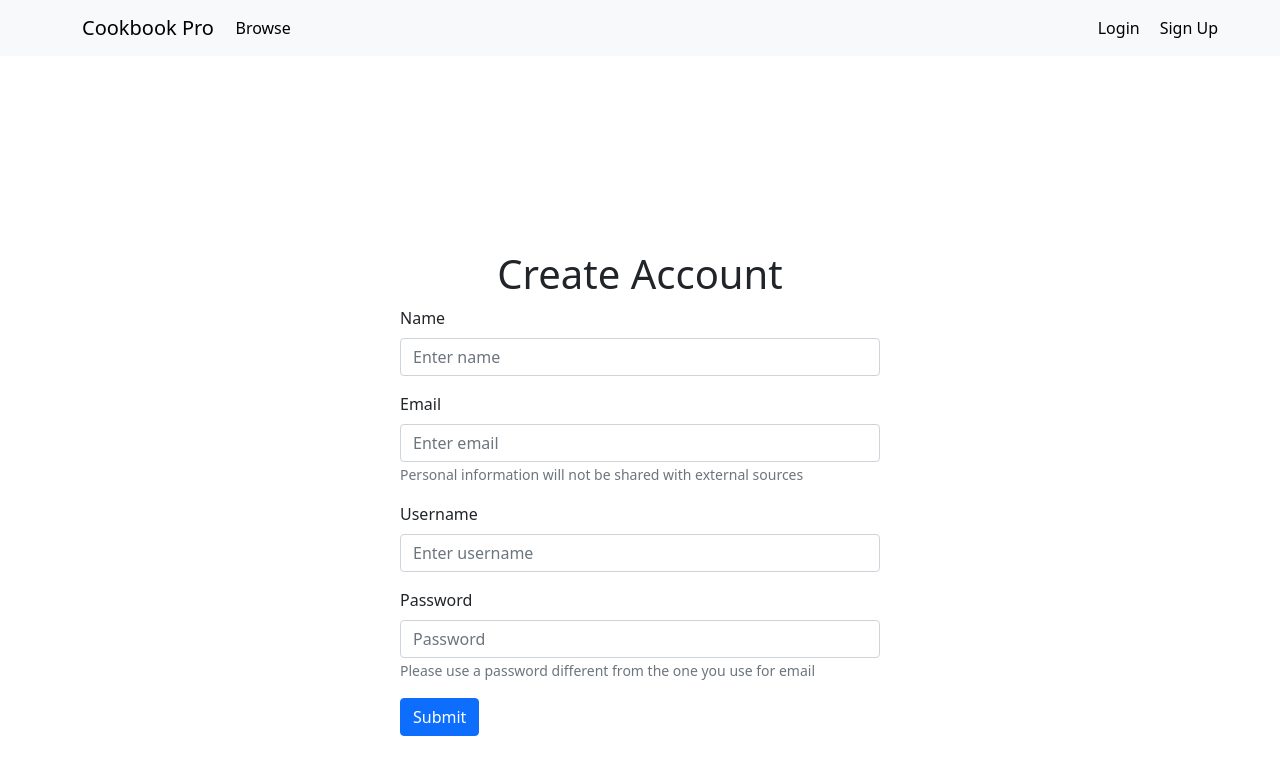
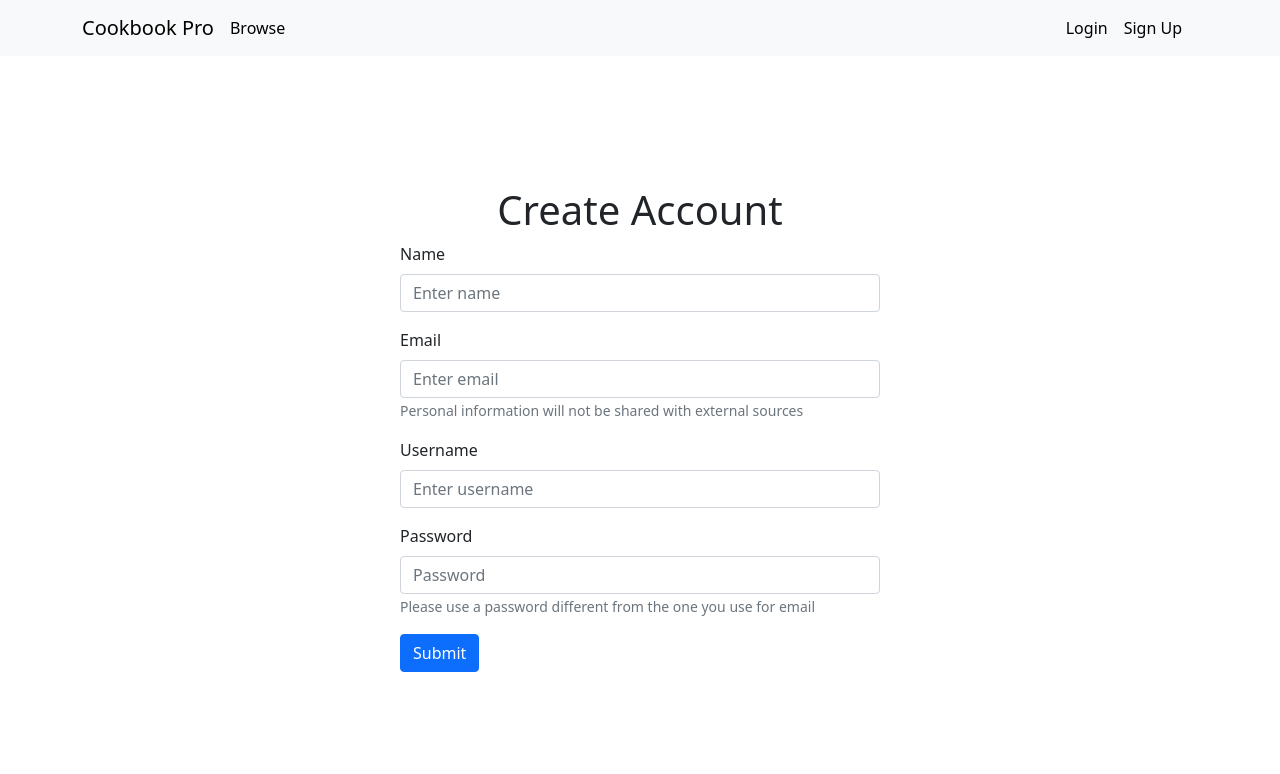
Before and after one commit to joshuaxiao13/Cookbook-Pro, a React (Create React App) app in the folder client/: page /#/signup in a window 1280 px wide. Shown: the top 774 px of the page. Built offline with nearby package versions, Linux system fonts and the light colour scheme.

Commit message:
fixed navbar collapse functionality, removed console logs from server, edited styling

```diff
--- a/client/src/Browse.js
+++ b/client/src/Browse.js
@@ -23,7 +23,7 @@ const Browse = () => {
 
   if (loading) {
     return (
-      <div style={{ display: 'flex', justifyContent: 'center', margin: '20%' }}>
+      <div style={{ display: 'flex', justifyContent: 'center', margin: '15%' }}>
         <h1>Loading...</h1>
       </div>
     );
--- a/client/src/Cookbook.js
+++ b/client/src/Cookbook.js
@@ -28,7 +28,7 @@ const Cookbook = ({ user }) => {
 
   if (loading) {
     return (
-      <div style={{ display: 'flex', justifyContent: 'center', margin: '20%' }}>
+      <div style={{ display: 'flex', justifyContent: 'center', margin: '15%' }}>
         <h1>Loading...</h1>
       </div>
     );
--- a/client/src/Login.js
+++ b/client/src/Login.js
@@ -31,11 +31,12 @@ const Login = ({ login }) => {
   return (
     <div
       style={{
-        padding: '15rem',
+        margin: 'auto',
         display: 'flex',
         flexDirection: 'column',
         alignItems: 'center',
         justifyContent: 'center',
+        marginTop: '10%',
       }}
     >
       <h1>Login</h1>
--- a/client/src/Navbar.js
+++ b/client/src/Navbar.js
@@ -18,15 +18,10 @@ const MyNavbar = ({ user, logout }) => {
               Cookbook Pro
             </Link>
           </Navbar.Brand>
+          <Navbar.Toggle aria-controls='basic-navbar-nav' />
           <Navbar.Collapse id='responsive-navbar-nav'>
             <Nav className='me-auto'>
-              <div
-                style={{
-                  minWidth: '120%',
-                  display: 'flex',
-                  justifyContent: 'space-around',
-                }}
-              >
+              <div>
                 <Link
                   to='/browse'
                   style={{ textDecoration: 'none', color: 'black' }}
@@ -43,7 +38,7 @@ const MyNavbar = ({ user, logout }) => {
                 )}
               </div>
             </Nav>
-            <Nav>
+            <Nav className='justify-content-end flex-grow-1 pe-3'>
               {user !== null ? (
                 <NavDropdown title={user.username} id='collasible-nav-dropdown'>
                   <NavDropdown.Item
@@ -55,25 +50,19 @@ const MyNavbar = ({ user, logout }) => {
                   </NavDropdown.Item>
                 </NavDropdown>
               ) : (
-                <Nav>
-                  <div
-                    style={{
-                      display: 'flex',
-                      justifyContent: 'space-between',
-                      minWidth: '120%',
-                    }}
-                  >
+                <>
+                  <Nav className='justify-content-end flex-grow-1 pe-3'>
                     <Link
                       to='login'
                       style={{
-                        marginRight: '5%',
                         textDecoration: 'none',
                         color: 'black',
                       }}
                     >
                       Login
                     </Link>
-                    <br />
+                  </Nav>
+                  <Nav>
                     <Link
                       to='signup'
                       style={{
@@ -83,8 +72,8 @@ const MyNavbar = ({ user, logout }) => {
                     >
                       Sign Up
                     </Link>
-                  </div>
-                </Nav>
+                  </Nav>
+                </>
               )}
             </Nav>
           </Navbar.Collapse>
--- a/client/src/Signup.js
+++ b/client/src/Signup.js
@@ -38,11 +38,12 @@ const Signup = ({ login }) => {
   return (
     <div
       style={{
-        padding: '12rem',
+        margin: 'auto',
         display: 'flex',
         flexDirection: 'column',
         alignItems: 'center',
         justifyContent: 'center',
+        marginTop: '10%',
       }}
     >
       <h1>Create Account</h1>
```
